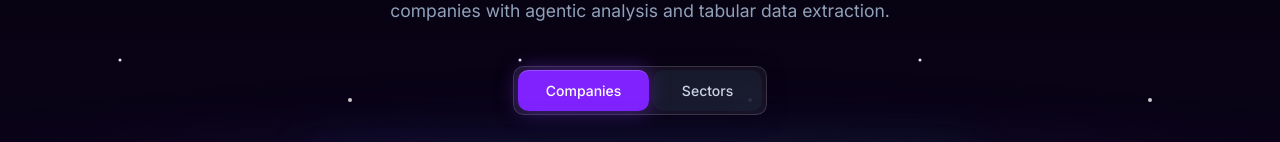
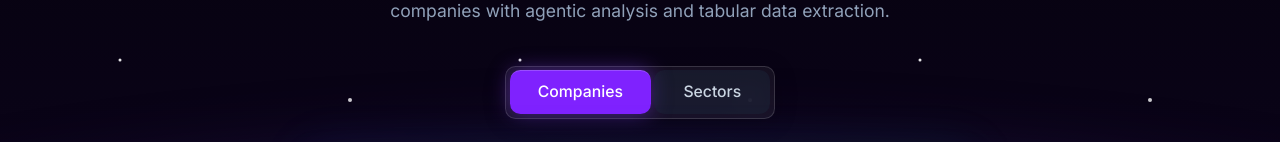
Before and after one commit to lvhaa1410/KB-BCTN, a Next.js app: page / in a window 1280 px wide. Shown: the part 241-383 px from the top of the page. Built offline with nearby package versions, Linux system fonts and the light colour scheme.

Commit message:
Increase Companies/Sectors toggle button text to text-lg

```diff
--- a/app/page.tsx
+++ b/app/page.tsx
@@ -87,13 +87,13 @@ export default function Home() {
         >
           <button
             onClick={() => setActiveSection('company')}
-            className={`px-8 py-2.5 rounded-xl text-base font-medium transition-all duration-300 ${activeSection === 'company' ? 'bg-violet-600 text-white shadow-[0_0_20px_rgba(124,58,237,0.5)] border-t border-white/20 box-border' : 'text-slate-300 hover:text-white hover:bg-white/5 bg-slate-800/40 border border-transparent'}`}
+            className={`px-8 py-2.5 rounded-xl text-lg font-medium transition-all duration-300 ${activeSection === 'company' ? 'bg-violet-600 text-white shadow-[0_0_20px_rgba(124,58,237,0.5)] border-t border-white/20 box-border' : 'text-slate-300 hover:text-white hover:bg-white/5 bg-slate-800/40 border border-transparent'}`}
           >
             Companies
           </button>
           <button
             onClick={() => setActiveSection('sector')}
-             className={`px-8 py-2.5 rounded-xl text-base font-medium transition-all duration-300 ${activeSection === 'sector' ? 'bg-violet-600 text-white shadow-[0_0_20px_rgba(124,58,237,0.5)] border-t border-white/20 box-border' : 'text-slate-300 hover:text-white hover:bg-white/5 bg-slate-800/40 border border-transparent'}`}
+            className={`px-8 py-2.5 rounded-xl text-lg font-medium transition-all duration-300 ${activeSection === 'sector' ? 'bg-violet-600 text-white shadow-[0_0_20px_rgba(124,58,237,0.5)] border-t border-white/20 box-border' : 'text-slate-300 hover:text-white hover:bg-white/5 bg-slate-800/40 border border-transparent'}`}
           >
             Sectors
           </button>
```
